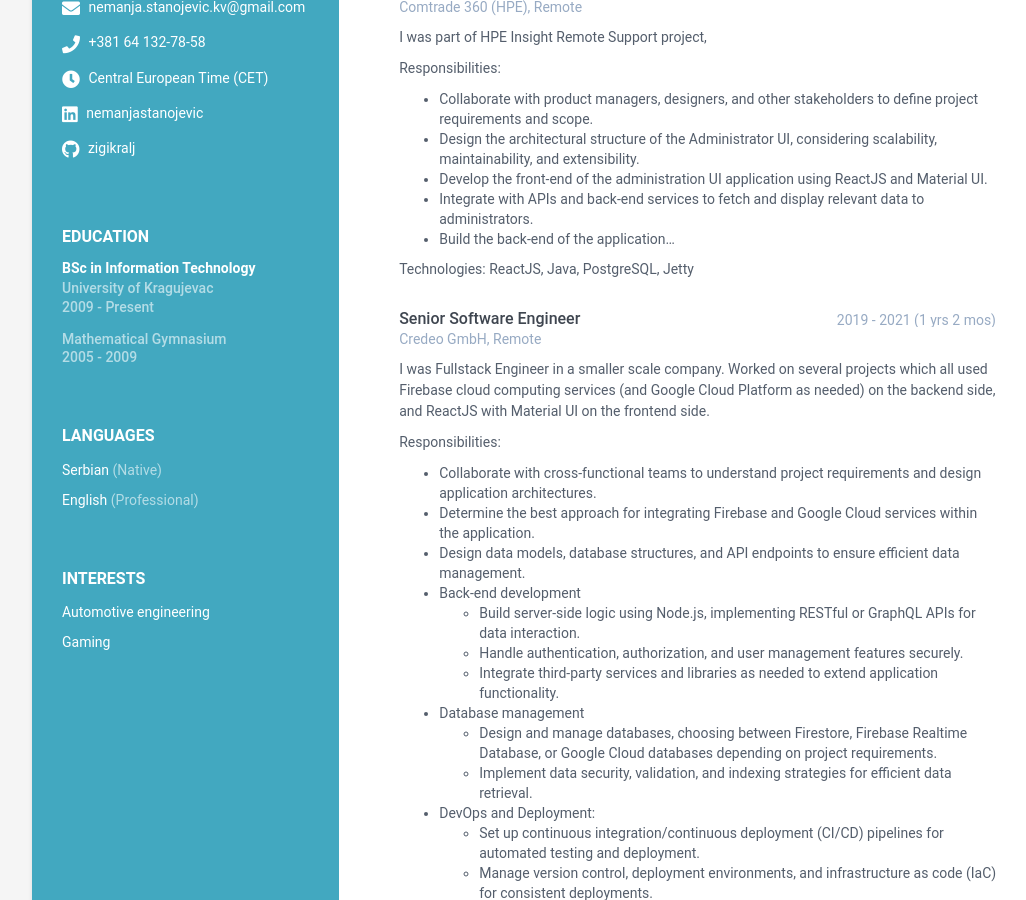
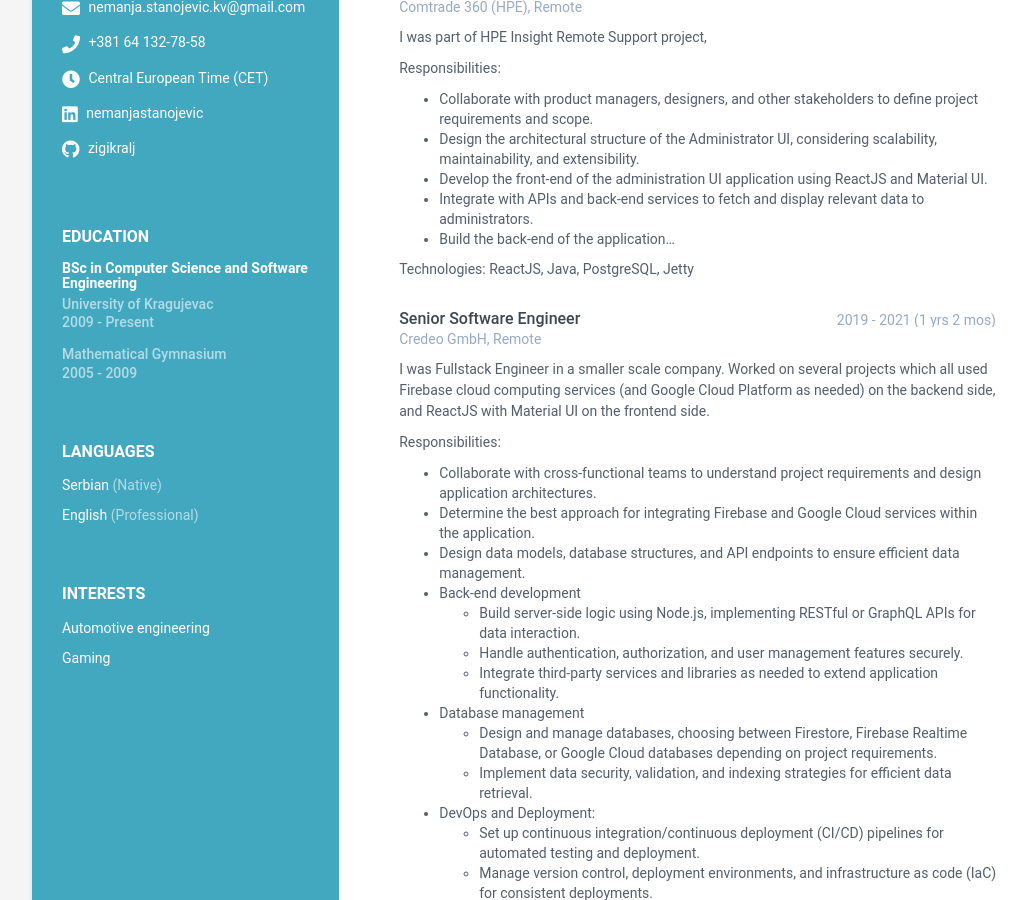
Before and after one commit to zigikralj/CV, a Jekyll site: the page built from index.html, in a window 1280 px wide and 900 px high, scrolled down 336 px. Shown: the whole window, without its empty margins (96-1122 px from the left). Built offline with Jekyll 4.4.1, drawn with Linux system fonts in a browser that asks for light colours.

Commit message:
Education change

```diff
--- a/_data/data.yml
+++ b/_data/data.yml
@@ -59,7 +59,7 @@
 education:
     title: Education
     info:
-      - degree: BSc in Information Technology
+      - degree: BSc in Computer Science and Software Engineering
         university: University of Kragujevac
         time: 2009 - Present
       - university: Mathematical Gymnasium
```
